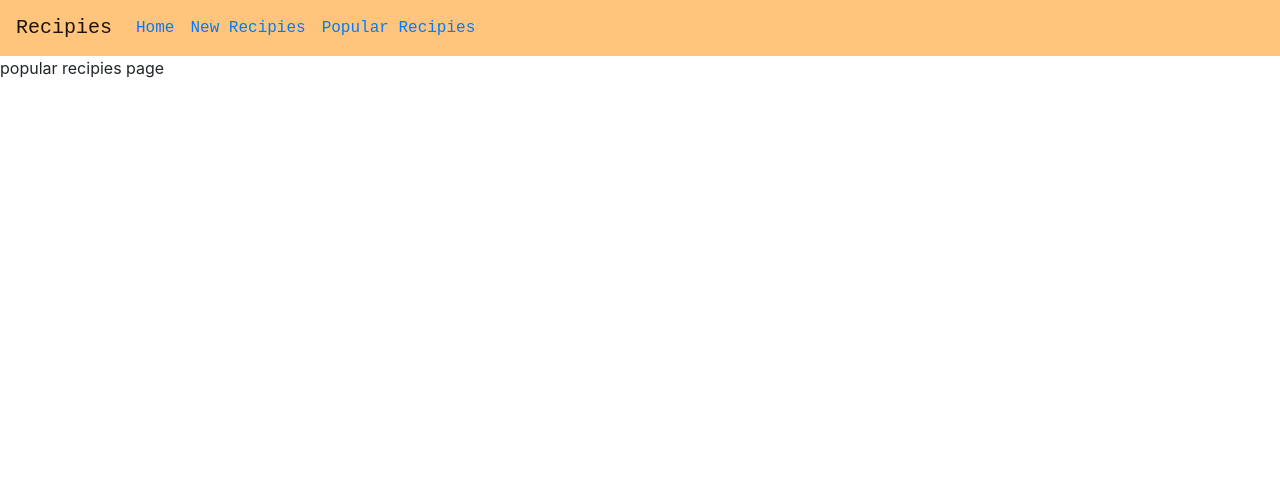
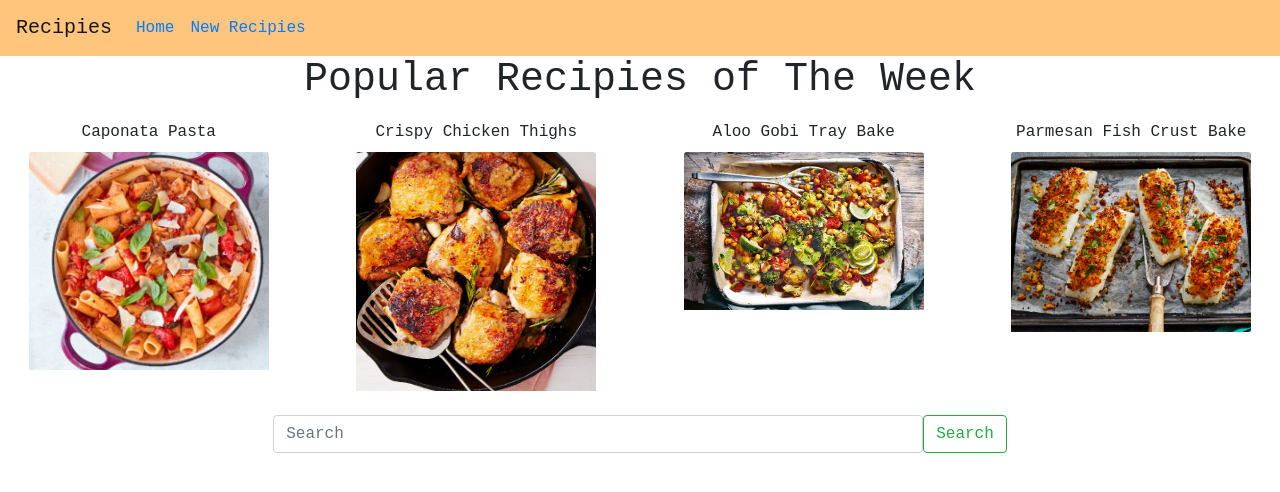
Before and after one commit to TiffanyJan/Recipies, a React (Create React App) app: page /PopularRecipiesPage in a window 1280 px wide. Shown: the top 492 px of the page. Built offline with nearby package versions, Linux system fonts and the light colour scheme.

Commit message:
remove popular recipies page

```diff
--- a/src/App.js
+++ b/src/App.js
@@ -3,7 +3,6 @@ import { Route, Switch, Link } from "react-router-dom";
 import { Navbar, Nav } from "react-bootstrap";
 import NewRecipiesPage from "./NewRecipiesPage";
 import HomePage from "./HomePage";
-import PopularRecipiesPage from "./PopularRecipiesPage";
 import Recipie from "./Recipie";
 
 function App() {
@@ -20,15 +19,11 @@ function App() {
           <Nav.Link>
             <Link to="/NewRecipiesPage"> New Recipies </Link>
           </Nav.Link>
-          <Nav.Link>
-            <Link to="/PopularRecipiesPage"> Popular Recipies </Link>
-          </Nav.Link>
         </Nav>
       </Navbar>
       <main>
         <Switch>
           <Route path="/NewRecipiesPage" component={NewRecipiesPage} />
-          <Route path="/PopularRecipiesPage" component={PopularRecipiesPage} />
           <Route
             path="/Recipie"
             render={() => (
--- a/src/PopularRecipiesPage.js
+++ /dev/null
@@ -1,11 +0,0 @@
-import React from 'react'
-
-export default function PopularRecipiesPage() {
-    return (
-        <div>
-            popular recipies page
-        </div>
-    )
-}
-
-//link individual searches to other pages
```
